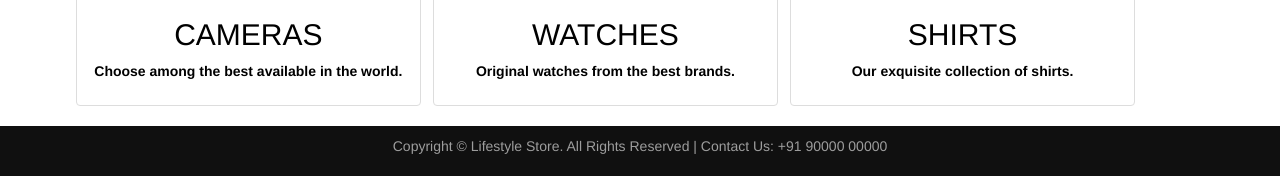
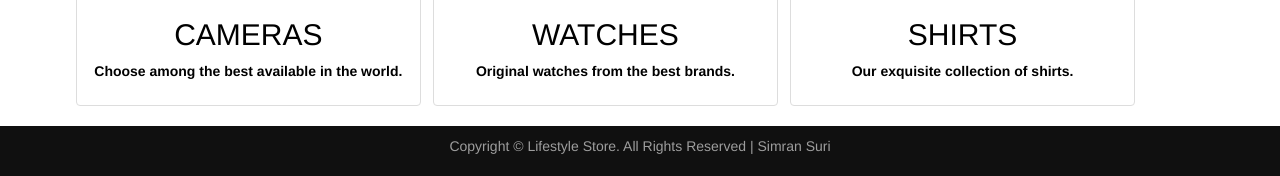
Before and after one commit to Simran9518/Project---Lifestyle, a plain HTML site: page index.html in a window 1280 px wide. Shown: the part 894-1070 px from the top of the page. Drawn offline with Linux system fonts and the light colour scheme.

Commit message:
Update index.html

```diff
--- a/index.html
+++ b/index.html
@@ -71,7 +71,7 @@
         <footer>
             <div class="container">
                 <center>
-                    <p>Copyright © Lifestyle Store. All Rights Reserved | Contact Us: +91 90000 00000</p>
+                    <p>Copyright © Lifestyle Store. All Rights Reserved | Simran Suri</p>
                 </center>
             </div>
         </footer>
```
